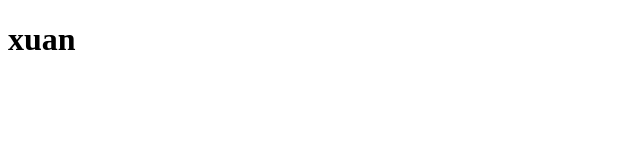
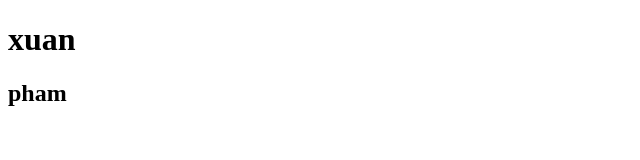
Before and after one commit to xuanpham2412/HTML, a plain HTML site: page index.html in a window 1280 px wide. Shown: the whole page, without its empty margins (0-640 px from the left). Drawn offline with Linux system fonts and the light colour scheme.

Commit message:
sua doi lan 2

```diff
--- a/index.html
+++ b/index.html
@@ -7,5 +7,6 @@
   </head>
   <body>
     <h1>xuan</h1>
+    <h2>pham</h2>
   </body>
 </html>
```
